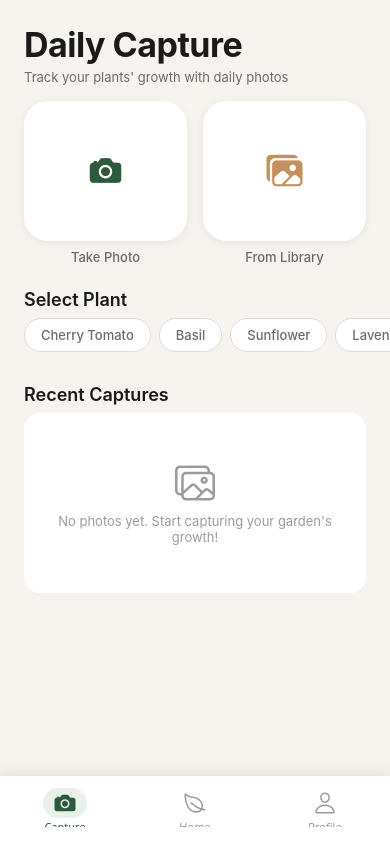
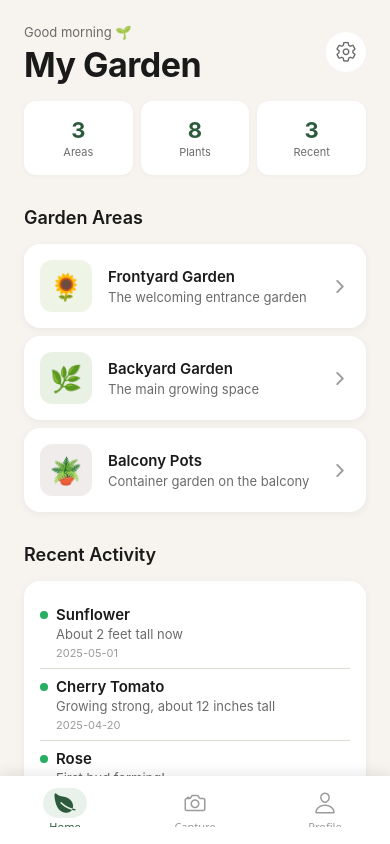
Before and after one commit to ntvd/MyGardenApp, a React Native app: screen / in a window 390 px wide. Built offline with nearby package versions, Linux system fonts and the light colour scheme.

Commit message:
change of position section

```diff
--- a/src/navigation/AppNavigator.js
+++ b/src/navigation/AppNavigator.js
@@ -30,13 +30,13 @@ const AppNavigator = () => {
       }}
     >
       <Tab.Screen
-        name="CaptureTab"
-        component={CaptureScreen}
+        name="HomeTab"
+        component={HomeStack}
         options={{
-          tabBarLabel: 'Capture',
+          tabBarLabel: 'Home',
           tabBarIcon: ({ focused, color, size }) => (
             <TabIcon
-              name={focused ? 'camera' : 'camera-outline'}
+              name={focused ? 'leaf' : 'leaf-outline'}
               focused={focused}
               color={color}
               size={24}
@@ -45,13 +45,13 @@ const AppNavigator = () => {
         }}
       />
       <Tab.Screen
-        name="HomeTab"
-        component={HomeStack}
+        name="CaptureTab"
+        component={CaptureScreen}
         options={{
-          tabBarLabel: 'Home',
+          tabBarLabel: 'Capture',
           tabBarIcon: ({ focused, color, size }) => (
             <TabIcon
-              name={focused ? 'leaf' : 'leaf-outline'}
+              name={focused ? 'camera' : 'camera-outline'}
               focused={focused}
               color={color}
               size={24}
```
